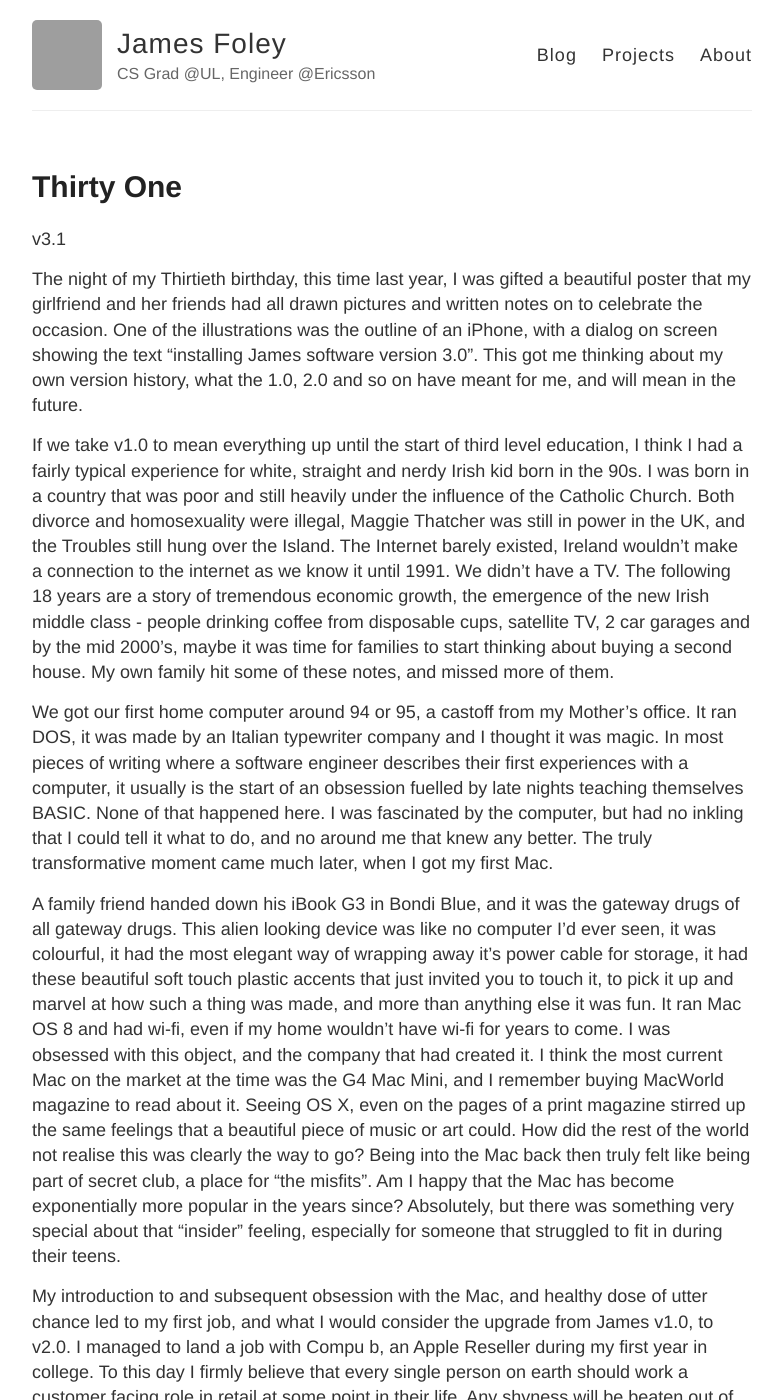
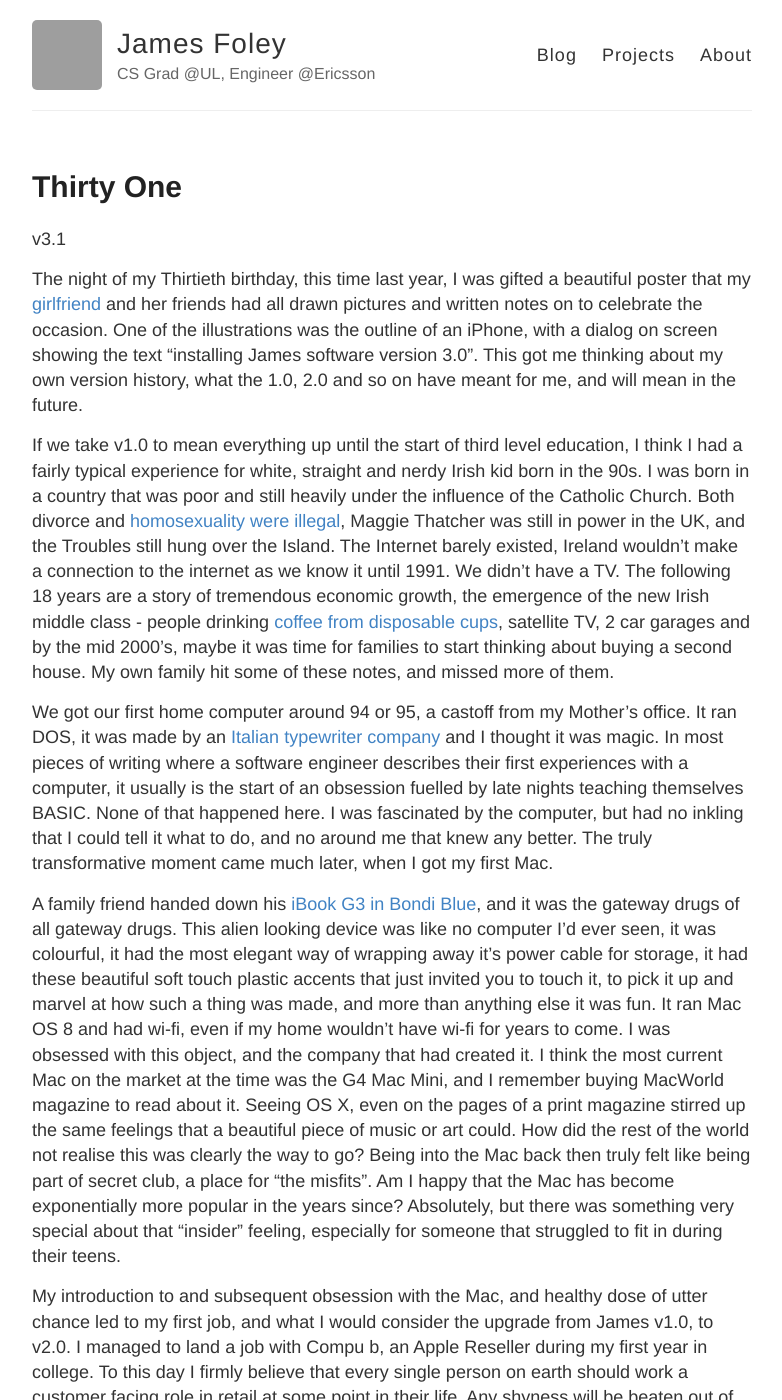
Before and after one commit to jamxf/jamxf.github.io, a Jekyll site: the page built from _posts/2021-01-09-Thirty-One.md, in a window 1280 px wide and 1400 px high. Shown: the whole window, without its empty margins (248-1030 px from the left). Built offline with Jekyll 4.4.1, drawn with Linux system fonts in a browser that asks for light colours; part of the change alters nothing that is shown; grey boxes are pictures that could not be loaded.

Commit message:
31 draft 3 added links

```diff
--- a/_posts/2021-01-09-Thirty-One.md
+++ b/_posts/2021-01-09-Thirty-One.md
@@ -7,15 +7,15 @@ excerpt_separator: <!--more-->
 
 v3.1
 
-The night of my Thirtieth birthday, this time last year, I was gifted a beautiful poster that my girlfriend and her friends had all drawn pictures and written notes on to celebrate the occasion. One of the illustrations was the outline of an iPhone, with a dialog on screen showing the text "installing James software version 3.0". This got me thinking about my own version history, what the 1.0, 2.0 and so on have meant for me, and will mean in the future.
+The night of my Thirtieth birthday, this time last year, I was gifted a beautiful poster that my [girlfriend](https://www.instagram.com/ellenrosewallace/) and her friends had all drawn pictures and written notes on to celebrate the occasion. One of the illustrations was the outline of an iPhone, with a dialog on screen showing the text "installing James software version 3.0". This got me thinking about my own version history, what the 1.0, 2.0 and so on have meant for me, and will mean in the future.
 
 <!--more-->
 
-If we take v1.0 to mean everything up until the start of third level education, I think I had a fairly typical experience for white, straight and nerdy Irish kid born in the 90s. I was born in a country that was poor and still heavily under the influence of the Catholic Church. Both divorce and homosexuality were illegal, Maggie Thatcher was still in power in the UK, and the Troubles still hung over the Island. The Internet barely existed, Ireland wouldn't make a connection to the internet as we know it until 1991. We didn't have a TV. The following 18 years are a story of tremendous economic growth, the emergence of the new Irish middle class - people drinking coffee from disposable cups, satellite TV, 2 car garages and by the mid 2000's, maybe it was time for families to start thinking about buying a second house. My own family hit some of these notes, and missed more of them.
+If we take v1.0 to mean everything up until the start of third level education, I think I had a fairly typical experience for white, straight and nerdy Irish kid born in the 90s. I was born in a country that was poor and still heavily under the influence of the Catholic Church. Both divorce and [homosexuality were illegal](https://en.wikipedia.org/wiki/LGBT_rights_in_the_Republic_of_Ireland), Maggie Thatcher was still in power in the UK, and the Troubles still hung over the Island. The Internet barely existed, Ireland wouldn't make a connection to the internet as we know it until 1991. We didn't have a TV. The following 18 years are a story of tremendous economic growth, the emergence of the new Irish middle class - people drinking [coffee from disposable cups](https://www.irishtimes.com/business/agribusiness-and-food/irish-coffee-the-strategy-behind-starbucks-sprawl-1.3210602), satellite TV, 2 car garages and by the mid 2000's, maybe it was time for families to start thinking about buying a second house. My own family hit some of these notes, and missed more of them.
 
-We got our first home computer around 94 or 95, a castoff from my Mother's office. It ran DOS, it was made by an Italian typewriter company and I thought it was magic. In most pieces of writing where a software engineer describes their first experiences with a computer, it usually is the start of an obsession fuelled by late nights teaching themselves BASIC. None of that happened here. I was fascinated by the computer, but had no inkling that I could tell it what to do, and no around me that knew any better. The truly transformative moment came much later, when I got my first Mac.
+We got our first home computer around 94 or 95, a castoff from my Mother's office. It ran DOS, it was made by an [Italian typewriter company](https://en.wikipedia.org/wiki/Olivetti_S.p.A.) and I thought it was magic. In most pieces of writing where a software engineer describes their first experiences with a computer, it usually is the start of an obsession fuelled by late nights teaching themselves BASIC. None of that happened here. I was fascinated by the computer, but had no inkling that I could tell it what to do, and no around me that knew any better. The truly transformative moment came much later, when I got my first Mac.
 
-A family friend handed down his iBook G3 in Bondi Blue, and it was the gateway drugs of all gateway drugs. This alien looking device was like no computer I'd ever seen, it was colourful, it had the most elegant way of wrapping away it's power cable for storage, it had these beautiful soft touch plastic accents that just invited you to touch it, to pick it up and marvel at how such a thing was made, and more than anything else it was fun. It ran Mac OS 8 and had wi-fi, even if my home wouldn't have wi-fi for years to come. I was obsessed with this object, and the company that had created it. I think the most current Mac on the market at the time was the G4 Mac Mini, and I remember buying MacWorld magazine to read about it. Seeing OS X, even on the pages of a print magazine stirred up the same feelings that a beautiful piece of music or art could. How did the rest of the world not realise this was clearly the way to go? Being into the Mac back then truly felt like being part of secret club, a place for "the misfits". Am I happy that the Mac has become exponentially more popular in the years since? Absolutely, but there was something very special about that "insider" feeling, especially for someone that struggled to fit in during their teens.
+A family friend handed down his [iBook G3 in Bondi Blue](https://en.wikipedia.org/wiki/IBook#iBook_G3_("Clamshell")), and it was the gateway drugs of all gateway drugs. This alien looking device was like no computer I'd ever seen, it was colourful, it had the most elegant way of wrapping away it's power cable for storage, it had these beautiful soft touch plastic accents that just invited you to touch it, to pick it up and marvel at how such a thing was made, and more than anything else it was fun. It ran Mac OS 8 and had wi-fi, even if my home wouldn't have wi-fi for years to come. I was obsessed with this object, and the company that had created it. I think the most current Mac on the market at the time was the G4 Mac Mini, and I remember buying MacWorld magazine to read about it. Seeing OS X, even on the pages of a print magazine stirred up the same feelings that a beautiful piece of music or art could. How did the rest of the world not realise this was clearly the way to go? Being into the Mac back then truly felt like being part of secret club, a place for "the misfits". Am I happy that the Mac has become exponentially more popular in the years since? Absolutely, but there was something very special about that "insider" feeling, especially for someone that struggled to fit in during their teens.
 
 My introduction to and subsequent obsession with the Mac, and healthy dose of utter chance led to my first job, and what I would consider the upgrade from James v1.0, to v2.0. I managed to land a job with Compu b, an Apple Reseller during my first year in college. To this day I firmly believe that every single person on earth should work a customer facing role in retail at some point in their life. Any shyness will be beaten out of you by the sheer number of face to face interactions with new people, and with good mentoring and support the confidence to stand up for yourself when these people turn difficult will emerge at the same time. The world would be a kinder place if each and every one of us had empathy towards retail staff, and the best way to learn this empathy is to be in the trenches during a retail rush like Christmas. If you really want to kick your personal development into overdrive, get a job in retail with a company that's about to grow from 4 people, to 50 across multiple locations in the next 3 years. The people I met at Compu b as we expanded across Ireland were, and remain, some of the most impressive individuals I've ever come across. Some I'm no longer in touch with, some I message every now and again to check in with, but if I was handed a budget to put together a team to get something audacious done in a minuscule amount of time, I know where a lot of the names would come from.
 
```
